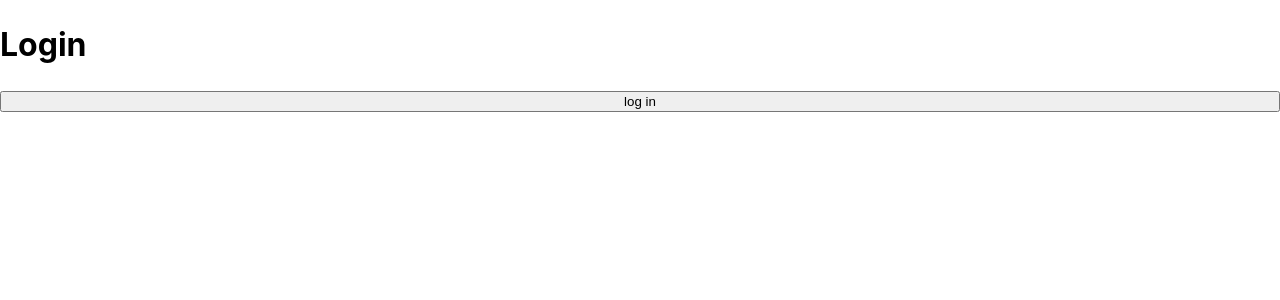
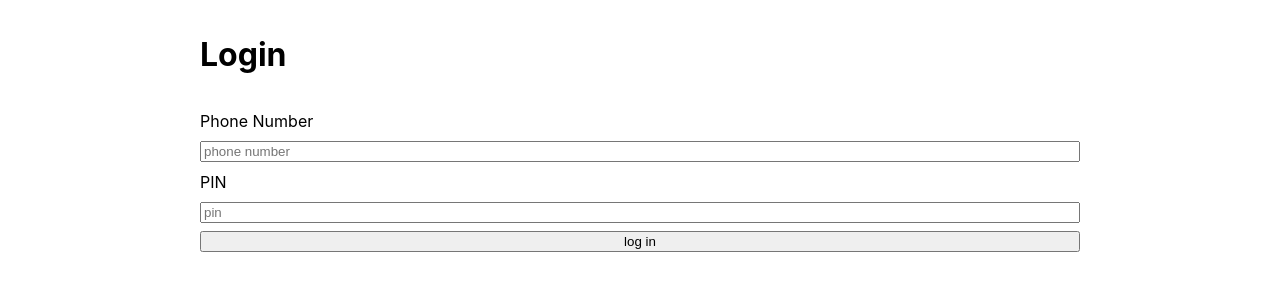
Before and after one commit to qr-attendance-konobyos/konobyos-web, a React (Vite) app: page /login in a window 1280 px wide. Shown: the top 300 px of the page. Built offline with nearby package versions, Linux system fonts and the light colour scheme; no server answers.

Commit message:
auth and basic framework done

```diff
--- /dev/null
+++ b/src/api/index.ts
@@ -0,0 +1 @@
+export { useLogin } from "./login";
--- /dev/null
+++ b/src/api/login.ts
@@ -0,0 +1,16 @@
+import { useMutation } from "@tanstack/react-query";
+import { useAuth, useAxiosInstance } from "../context";
+
+export const useLogin = () => {
+  const client = useAxiosInstance();
+  const auth = useAuth();
+  return useMutation({
+    mutationFn: async (data: { phoneNumber: string; pin: string }) =>
+      client
+        .post("/auth/login", data)
+        .then((res) => res.data)
+        .then(async (data) => {
+          auth.login(data.token);
+        }),
+  });
+};
--- /dev/null
+++ b/src/api/user.ts
@@ -0,0 +1,11 @@
+import { useQuery } from "@tanstack/react-query";
+import { useAxiosInstance } from "../context";
+
+export const useUser = () => {
+  const axios = useAxiosInstance();
+
+  return useQuery({
+    queryKey: ["user-me"],
+    queryFn: () => axios.get("/user").then((res) => res.data),
+  });
+};
--- /dev/null
+++ b/src/context/axios-instance-context.tsx
@@ -0,0 +1,47 @@
+import axios, { AxiosInstance } from "axios";
+import React from "react";
+import { useAuth } from "./auth-context";
+
+const axiosInstanceContext = React.createContext<AxiosInstance | null>(null);
+
+export const AxiosInstanceProvider: React.FC<React.PropsWithChildren> = ({
+  children,
+}) => {
+  const { token, logout } = useAuth();
+
+  const axiosInstance = React.useMemo(() => {
+    const instance = axios.create({
+      baseURL: import.meta.env.VITE_BASE_URL,
+      headers: {
+        Authorization: `Bearer ${token}`,
+      },
+    });
+    instance.interceptors.response.use(
+      (value) => {
+        value.data = value.data?.data;
+        return value;
+      },
+      (error) => {
+        logout();
+        throw error;
+      }
+    );
+    return instance;
+  }, [logout, token]);
+
+  return (
+    <axiosInstanceContext.Provider value={axiosInstance}>
+      {children}
+    </axiosInstanceContext.Provider>
+  );
+};
+
+export const useAxiosInstance = () => {
+  const axiosInstance = React.useContext(axiosInstanceContext);
+  if (!axiosInstance) {
+    throw new Error(
+      "useAxiosInstance must be used within a AxiosInstanceProvider"
+    );
+  }
+  return axiosInstance;
+};
--- a/src/context/index.tsx
+++ b/src/context/index.tsx
@@ -1 +1,5 @@
 export { AuthProvider, useAuth } from "./auth-context";
+export {
+  AxiosInstanceProvider,
+  useAxiosInstance,
+} from "./axios-instance-context";
--- a/src/main.tsx
+++ b/src/main.tsx
@@ -1,16 +1,23 @@
+import { QueryClient, QueryClientProvider } from "@tanstack/react-query";
 import React from "react";
 import ReactDOM from "react-dom/client";
 import { BrowserRouter } from "react-router-dom";
 import { App } from "./App.tsx";
-import { AuthProvider } from "./context";
+import { AuthProvider, AxiosInstanceProvider } from "./context";
 import "./index.scss";
+
+const queryClient = new QueryClient();
 
 ReactDOM.createRoot(document.getElementById("root")!).render(
   <React.StrictMode>
-    <AuthProvider>
-      <BrowserRouter>
-        <App />
-      </BrowserRouter>
-    </AuthProvider>
+    <QueryClientProvider client={queryClient}>
+      <AuthProvider>
+        <AxiosInstanceProvider>
+          <BrowserRouter>
+            <App />
+          </BrowserRouter>
+        </AxiosInstanceProvider>
+      </AuthProvider>
+    </QueryClientProvider>
   </React.StrictMode>
 );
--- a/src/pages/home.tsx
+++ b/src/pages/home.tsx
@@ -1,10 +1,13 @@
+import { useUser } from "../api/user";
 import { useAuth } from "../context";
 
 export function Home() {
   const { logout } = useAuth();
+  const { data: user } = useUser();
   return (
     <>
       <h1> Home Page</h1>
+      <h2>Hello {user?.name}</h2>
       <button onClick={() => logout()}>logout</button>
     </>
   );
--- /dev/null
+++ b/src/pages/login.scss
@@ -0,0 +1,6 @@
+.login-form {
+  display: flex;
+  flex-direction: column;
+  gap: 8px;
+  padding: 10px 200px;
+}
--- a/src/pages/login.tsx
+++ b/src/pages/login.tsx
@@ -1,11 +1,29 @@
-import { useAuth } from "../context";
+import { useLogin } from "../api";
+import { useFormReducer } from "../utils";
+import "./login.scss";
 
 export function Login() {
-  const { login } = useAuth();
+  const login = useLogin();
+  const [form, updateForm] = useFormReducer({ phoneNumber: "", pin: "" });
+
   return (
-    <>
+    <div className="login-form">
       <h1> Login</h1>
-      <button onClick={() => login("token")}>log in</button>
-    </>
+      <label>Phone Number</label>
+      <input
+        type="number"
+        autoComplete="tel"
+        onChange={(e) => updateForm({ phoneNumber: e.target.value })}
+        placeholder="phone number"
+      />
+      <label>PIN</label>
+      <input
+        type="password"
+        onChange={(e) => updateForm({ pin: e.target.value })}
+        placeholder="pin"
+        autoComplete="current-password"
+      />
+      <button onClick={() => login.mutate(form)}>log in</button>
+    </div>
   );
 }
--- /dev/null
+++ b/src/utils/index.ts
@@ -0,0 +1,8 @@
+import { Reducer, useReducer } from "react";
+
+export function useFormReducer<T>(def: T) {
+  return useReducer<Reducer<T, Partial<T>>>(
+    (prev, part) => ({ ...prev, ...part }),
+    def
+  );
+}
```
Also changed, not shown: 2 other files (tests, documents, lock files or other folders).
